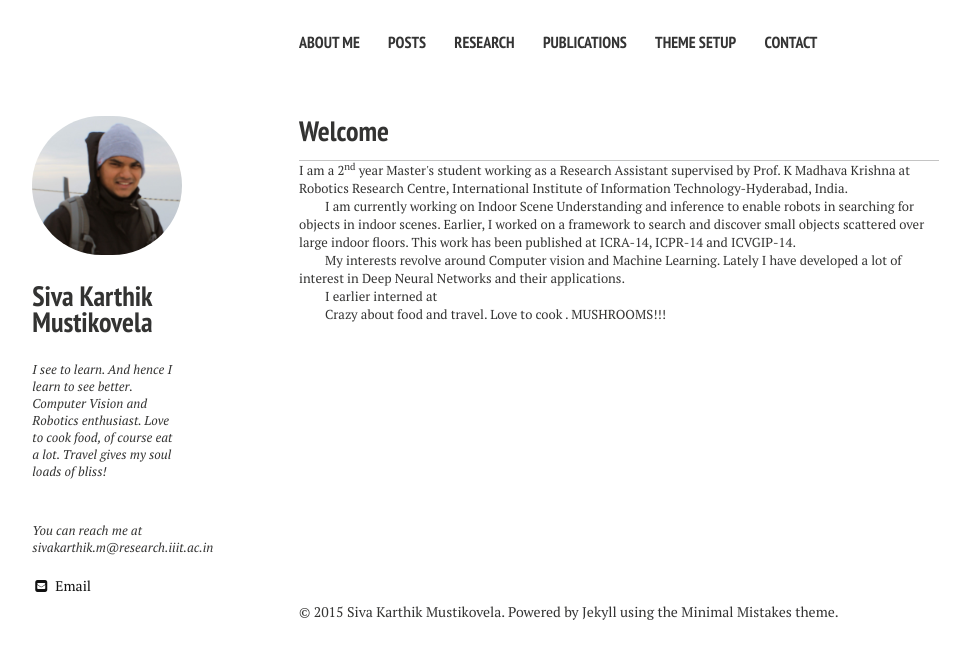
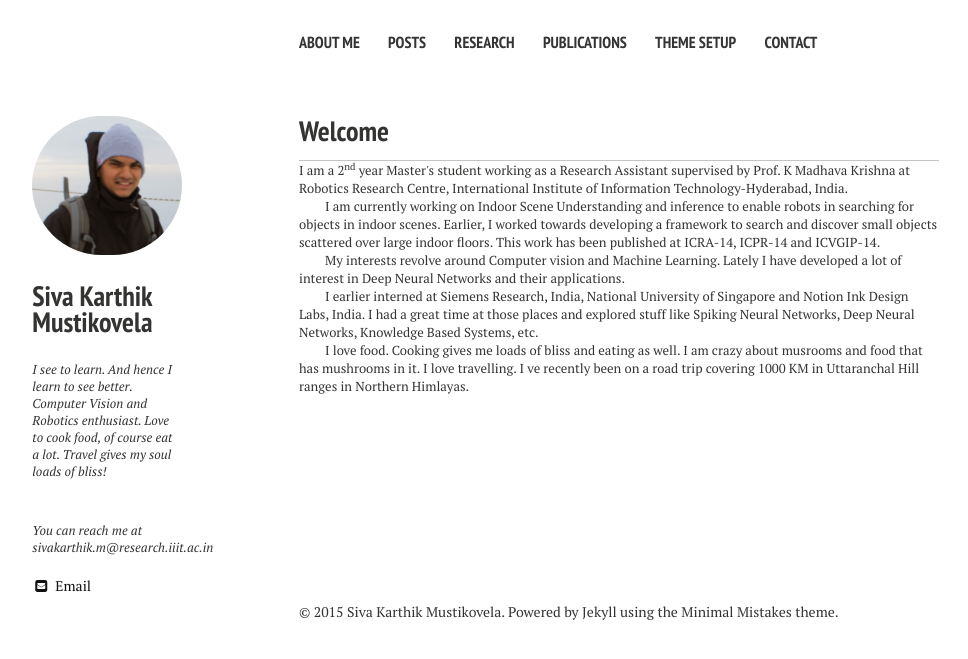
Before and after one commit to sivakm/sivakm.github.io, a Jekyll site: the page built from index.md, in a window 1280 px wide. Shown: the top 659 px of the page, without its empty margins (21-989 px from the left). Built offline with Jekyll 4.4.1, drawn with Linux system fonts in a browser that asks for light colours; nearby versions of some CDN libraries.

Commit message:
16feb2010

```diff
--- a/_layouts/home.html
+++ b/_layouts/home.html
@@ -25,16 +25,16 @@
   </p>
 
   <p>
-    I am currently working on Indoor Scene Understanding and inference to enable robots in searching for objects in indoor scenes. Earlier, I worked on a framework to search and discover small objects scattered over large indoor floors. This work has been published at ICRA-14, ICPR-14 and ICVGIP-14.
+    I am currently working on Indoor Scene Understanding and inference to enable robots in searching for objects in indoor scenes. Earlier, I worked towards developing a framework to search and discover small objects scattered over large indoor floors. This work has been published at ICRA-14, ICPR-14 and ICVGIP-14.
   </p>
   <p>
     My interests revolve around Computer vision and Machine Learning. Lately I have developed a lot of interest in Deep Neural Networks and their applications.
   </p>
   <p>
-    I earlier interned at
+    I earlier interned at Siemens Research, India, National University of Singapore and Notion Ink Design Labs, India. I had a great time at those places and explored stuff like Spiking Neural Networks, Deep Neural Networks, Knowledge Based Systems, etc.
   </p>
   <p>
-    Crazy about food and travel. Love to cook . MUSHROOMS!!!
+    I love food. Cooking gives me loads of bliss and eating as well. I am crazy about musrooms and food that has mushrooms in it. I love travelling. I ve recently been on a road trip covering 1000 KM in Uttaranchal Hill ranges in Northern Himlayas.
   </p>
   </font>
 
```
